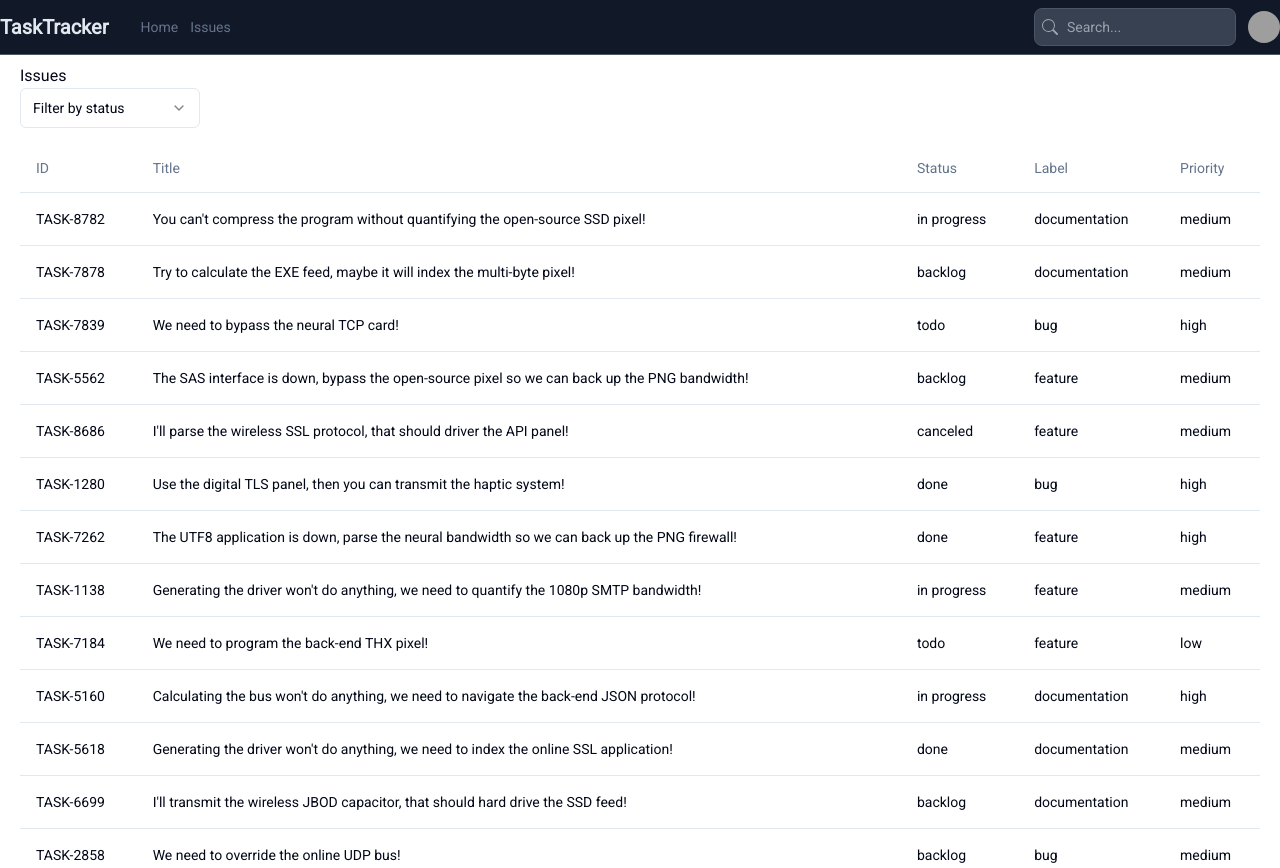
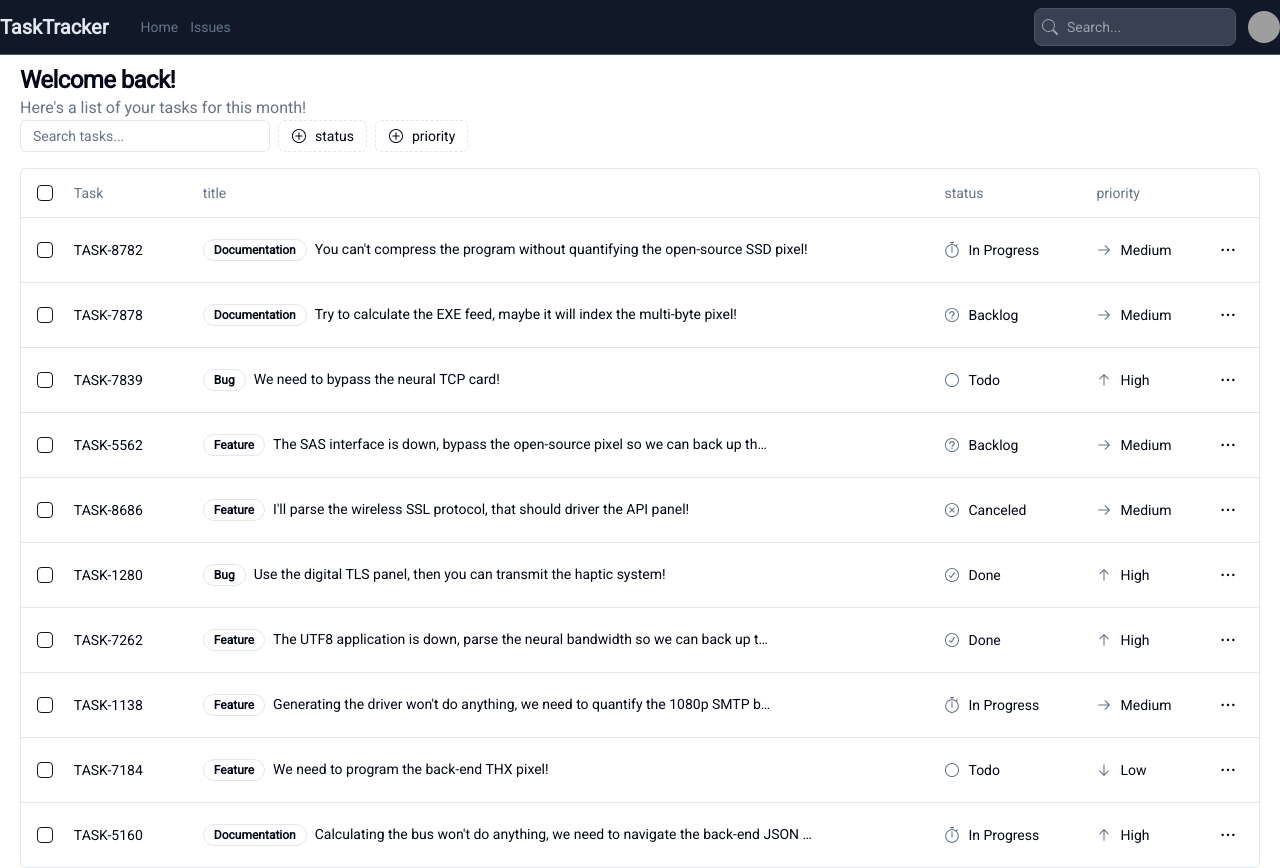
Before and after one commit to KennyMwendwaX/task-trace, a Next.js app: page /tasks in a window 1280 px wide. Shown: the top 868 px of the page. Built offline with nearby package versions, Linux system fonts and the light colour scheme; grey boxes are pictures that could not be loaded.

Commit message:
Added the TaskTable to Page component and passed data and columns props

```diff
--- a/app/tasks/page.tsx
+++ b/app/tasks/page.tsx
@@ -1,12 +1,22 @@
 "use client";
-import IssuesTable from "@/components/IssuesTable";
+
+import { TableColumns } from "@/components/TableColumns";
+import TaskTable from "@/components/TaskTable";
+import { tasks } from "@/data/tasks";
 
 export default function Issues() {
   return (
     <>
       <div className="container mx-auto mt-4 px-5 pb-5 pt-12">
-        Issues
-        <IssuesTable />
+        <div className="flex items-center justify-between space-y-2">
+          <div>
+            <h2 className="text-2xl font-bold tracking-tight">Welcome back!</h2>
+            <p className="text-muted-foreground">
+              Here&apos;s a list of your tasks for this month!
+            </p>
+          </div>
+        </div>
+        <TaskTable data={tasks} columns={TableColumns} />
       </div>
     </>
   );
```
